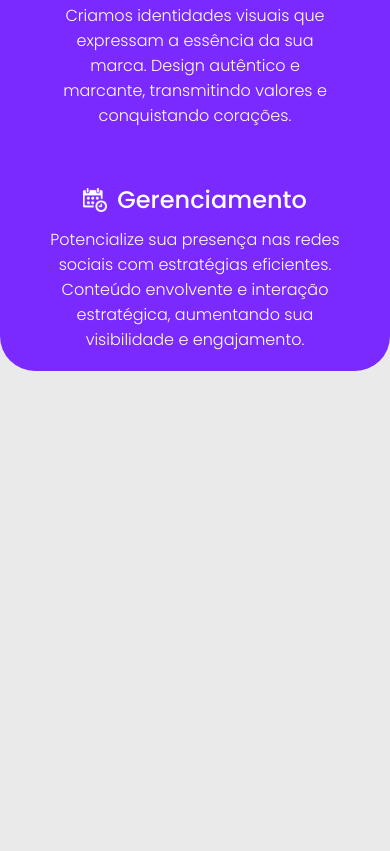
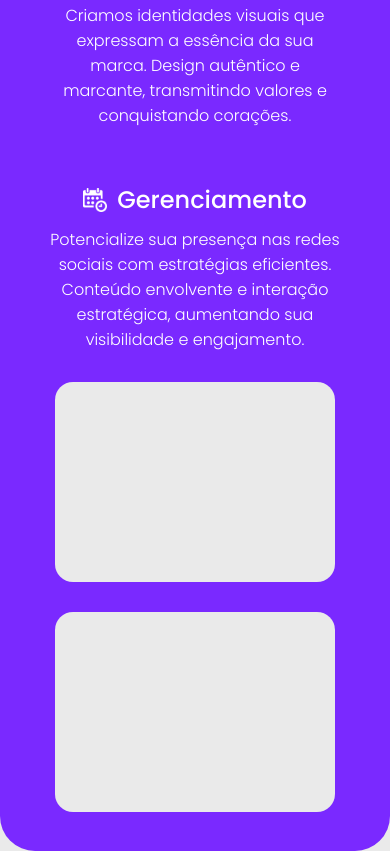
Before and after one commit to eaemorgado/agencia-morgado, a plain HTML site: page index.html in a window 390 px wide. Shown: the part 1053-1904 px from the top of the page. Before the commit the page ends 1424 px from the top, so only its background shows below. Drawn offline with Linux system fonts and the light colour scheme.

Commit message:
at basica

```diff
--- a/index.css
+++ b/index.css
@@ -146,4 +146,22 @@ header img {
     margin-right: 30px;
 }
 
+#portfolio {
+    display: flex;
+    flex-direction: column;
+    justify-content: center;
+    align-items: center;
+    margin-bottom: 20px;
 }
+
+#port {
+    background-color: #EAEAEA;
+    height: 200px;
+    width: 80%;
+    border-radius: 18px;
+    margin-top: 30px;
+
+
+}
+
+}
--- a/index.html
+++ b/index.html
@@ -50,7 +50,19 @@
                     <p>Potencialize sua presença nas redes sociais com estratégias eficientes.
                          Conteúdo envolvente e interação estratégica, aumentando sua visibilidade e engajamento.</p>
                 </div>
+                <section id="portfolio">
+                    <div id="port">
+
+                    </div>
+
+                    <div id="port">
+
+                    </div>
+                </section>
+
             </div>
+
+
 
         </div>
     </main>
```
